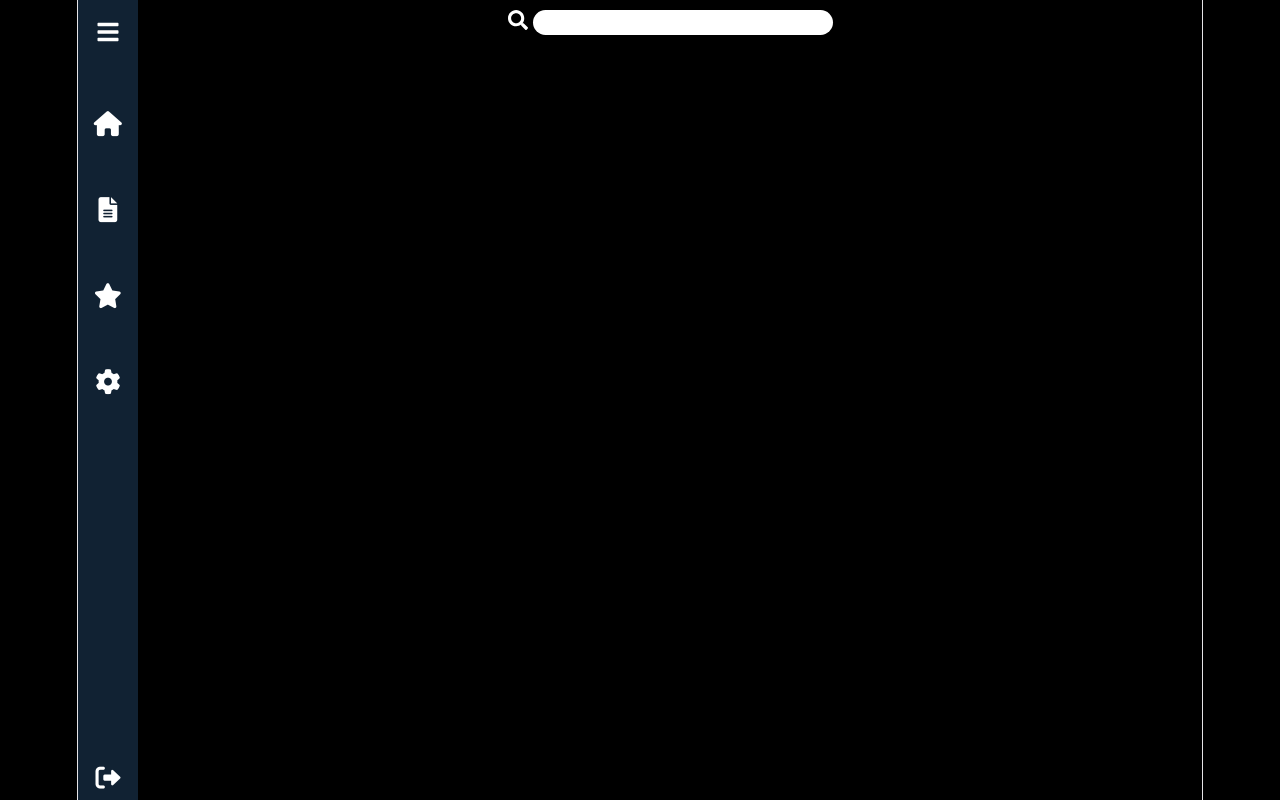
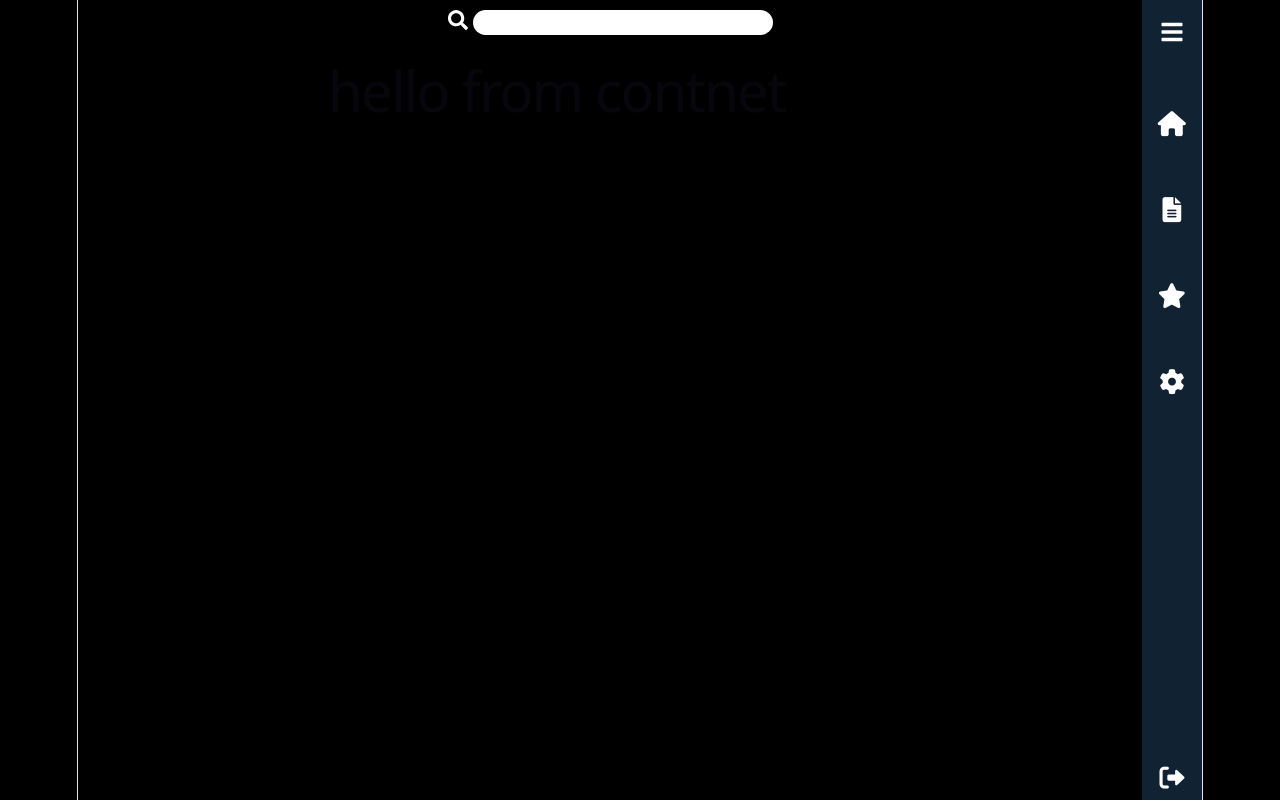
Before and after one commit to git-Ma7moud/my_app, a React (Vite) app: page / in a window 1280 px wide. Built offline with nearby package versions, Linux system fonts and the light colour scheme.

Commit message:
renaming some components

```diff
--- a/src/App.css
+++ b/src/App.css
@@ -10,6 +10,11 @@ body {
     flex-direction: row;
 }
 
+.page-container {
+    display: flex;
+    flex-direction: column;
+    width: 100%;
+}
 
 ul {
     list-style: none;
--- a/src/App.jsx
+++ b/src/App.jsx
@@ -1,12 +1,16 @@
 import Header from "./components/header/header";
 import Sidebar from "./components/sidebar/Sidebar";
 import "./App.css";
+import Content from "./components/content/Content";
 
 const App = () => {
 	return (
 		<div className='container'>
+			<div className='page-container'>
+				<Header></Header>
+				<Content></Content>
+			</div>
 			<Sidebar></Sidebar>
-			<Header></Header>
 		</div>
 	);
 };
--- a/src/components/content/Content.jsx
+++ b/src/components/content/Content.jsx
@@ -1,5 +1,10 @@
+import styles from "../../cssModules/content.module.css";
 const Content = () => {
-	return <div></div>;
+	return (
+		<div className={styles.content_container}>
+			<h1>hello from contnet</h1>
+		</div>
+	);
 };
 
 export default Content;
--- a/src/components/sidebar/Sidebar.jsx
+++ b/src/components/sidebar/Sidebar.jsx
@@ -22,7 +22,7 @@ const Sidebar = () => {
 		if (sidebarRef.current) {
 			toggelWidth();
 			if (active) {
-				sidebarRef.current.style.width = "200px";
+				sidebarRef.current.style.width = "210px";
 				hidenSpanHandel("inline-block");
 				console.log("avtive is true");
 			} else {
--- /dev/null
+++ b/src/cssModules/content.module.css
@@ -0,0 +1,5 @@
+.content_container {
+    width: 90%;
+    height: fit-content;
+    color: aqua;
+}
```
